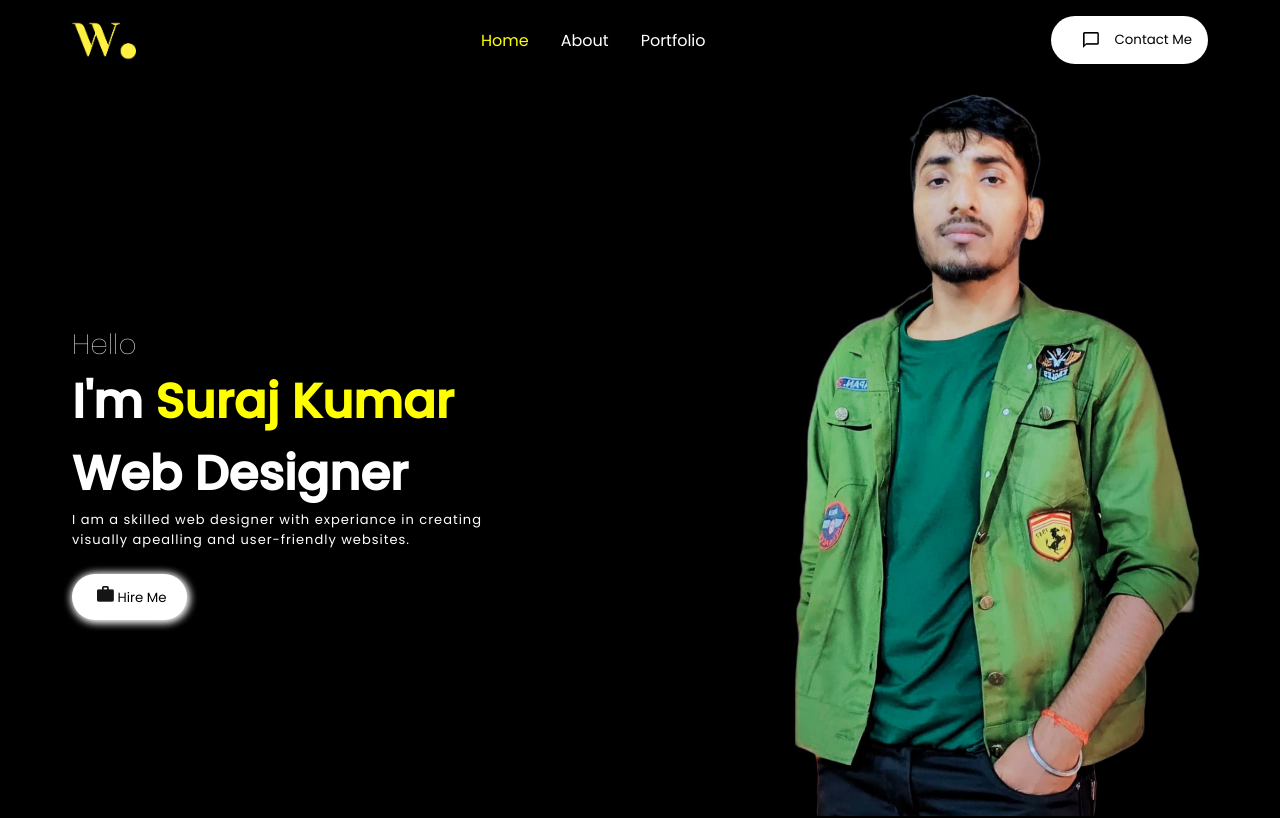
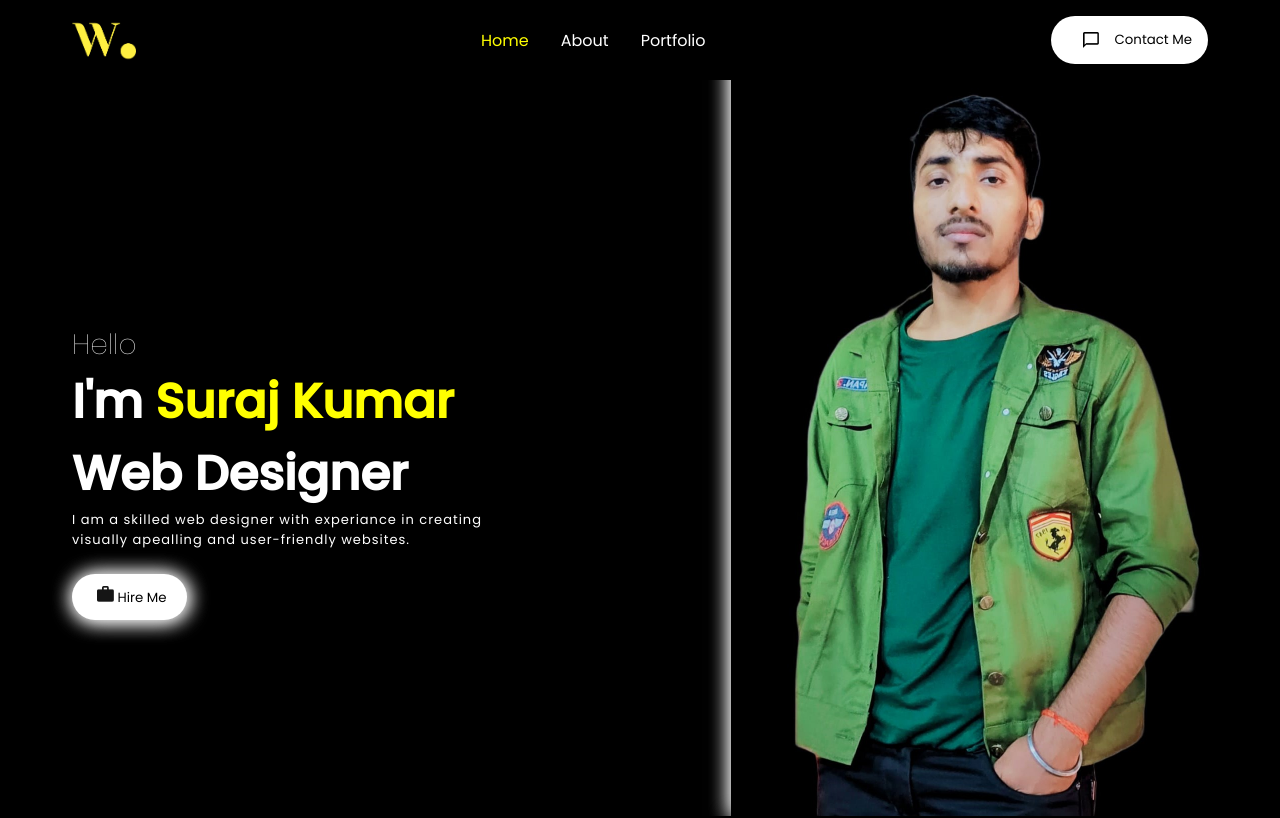
Before and after one commit to suraj2025/React-PortFolio-App, a React (Create React App) app: page / in a window 1280 px wide. Shown: the top 818 px of the page. Built offline with nearby package versions, Linux system fonts and the light colour scheme.

Commit message:
Update intro.css

```diff
--- a/src/components/Intro/intro.css
+++ b/src/components/Intro/intro.css
@@ -9,6 +9,7 @@
 .bg{
     position: absolute;
     top:-4rem;
+    box-shadow:1px 1px 20px white,1px 1px 20px whitesmoke;
     right: 0;
     z-index: -1;
     object-fit: cover;
@@ -39,7 +40,7 @@
 .btn{
     background: white;
     margin: 1rem 0;
-    box-shadow:1px 1px 10px white,1px 1px 10px whitesmoke;
+    box-shadow:1px 1px 20px white,1px 1px 20px whitesmoke;
     padding: 0.75rem 1.3rem;
     border: none;
     border-radius: 2rem;
```
